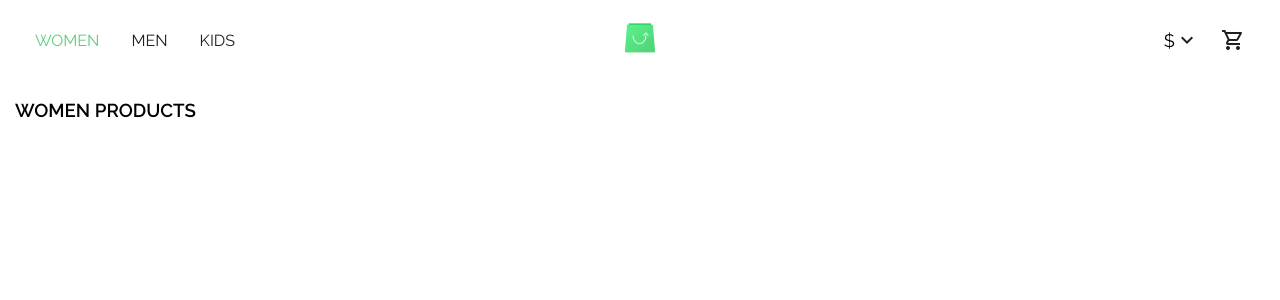
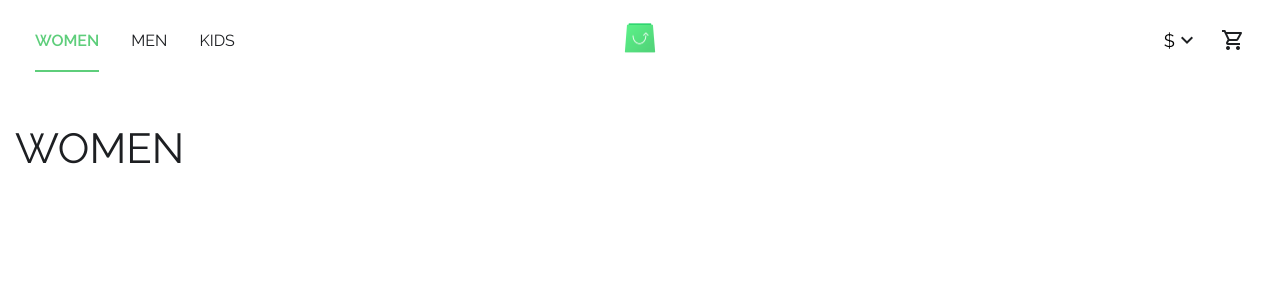
Before and after one commit to c0nevski/ScandiwebTest, a React (Create React App) app: page / in a window 1280 px wide. Shown: the top 300 px of the page. Built offline with nearby package versions, Linux system fonts and the light colour scheme.

Commit message:
updated to a category page instead of separate pages

```diff
--- a/package.json
+++ b/package.json
@@ -7,6 +7,7 @@
     "@testing-library/react": "^11.2.7",
     "@testing-library/user-event": "^12.8.3",
     "node-sass": "^6.0.1",
+    "prop-types": "^15.7.2",
     "react": "^17.0.2",
     "react-dom": "^17.0.2",
     "react-router-dom": "^5.3.0",
--- a/src/App.jsx
+++ b/src/App.jsx
@@ -1,5 +1,5 @@
 import { Switch, Route } from "react-router-dom";
-import { KidsProducts, MenProducts, WomenProducts } from "./pages";
+import { CategoryPage } from "./pages";
 import { BoxedLayout } from "./layouts";
 import "./App.scss";
 
@@ -9,17 +9,17 @@ function App() {
       <Switch>
         <Route exact path="/">
           <BoxedLayout>
-            <WomenProducts />
+            <CategoryPage categoryName="WOMEN" />
           </BoxedLayout>
         </Route>
         <Route path="/men">
           <BoxedLayout>
-            <MenProducts />
+            <CategoryPage categoryName="MEN" />
           </BoxedLayout>
         </Route>
         <Route exact path="/kids">
           <BoxedLayout>
-            <KidsProducts />
+            <CategoryPage categoryName="KIDS" />
           </BoxedLayout>
         </Route>
       </Switch>
--- a/src/components/Header/index.scss
+++ b/src/components/Header/index.scss
@@ -15,13 +15,23 @@
             &__item {
                 margin-right: 32px;
 
+
                 a {
                     color: var(--c-text);
+                    padding-bottom: 20px;
                 }
 
                 &--active a {
+                    font-weight: 600;
                     color: var(--c-primary);
+                    border-bottom: 2px solid var(--c-primary);
                 }
+
+                a:hover {
+                    color: var(--c-primary);
+                    border-bottom: 2px solid var(--c-primary);
+                }
+
             }
         }
 
--- a/src/index.scss
+++ b/src/index.scss
@@ -47,12 +47,12 @@ a {
   cursor: pointer;
 }
 
-a,
-a:hover {
-  -webkit-transition: all 0.4s ease-in-out;
-  -moz-transition: all 0.4s ease-in-out;
-  transition: all 0.4s ease-in-out;
-}
+// a,
+// a:hover {
+//   -webkit-transition: all 0.2s ease-in;
+//   -moz-transition: all 0.2s ease-in;
+//   transition: all 0.2s ease-in;
+// }
 
 h2 {
   /* Heading / Desktop / H2 */
--- /dev/null
+++ b/src/pages/ CategoryPage/index.jsx
@@ -0,0 +1,19 @@
+import React, { Component } from 'react'
+import PropTypes from 'prop-types';
+
+export class CategoryPage extends Component {
+
+    render() {
+        return (
+            <section className="homepage-section category">
+                <h2 className="category__name">{this.props.categoryName}</h2>
+            </section>
+        )
+    }
+}
+
+CategoryPage.propTypes = {
+    categoryName: PropTypes.string.isRequired,
+};
+
+export default CategoryPage
--- a/src/pages/KidsProducts/index.jsx
+++ /dev/null
@@ -1,13 +0,0 @@
-import React, { Component } from 'react';
-
-export class KidsProducts extends Component {
-    render() {
-        return (
-            <section className="homepage-section">
-                <h3>KIDS PRODUCTS</h3>
-            </section>
-        )
-    }
-}
-
-export default KidsProducts;
--- a/src/pages/MenProducts/index.jsx
+++ /dev/null
@@ -1,13 +0,0 @@
-import React, { Component } from 'react';
-
-export class MenProducts extends Component {
-    render() {
-        return (
-            <section className="homepage-section">
-                <h3>MEN PRODUCTS</h3>
-            </section>
-        )
-    }
-}
-
-export default MenProducts;
--- a/src/pages/WomenProducts/index.jsx
+++ /dev/null
@@ -1,13 +0,0 @@
-import React, { Component } from 'react';
-
-export class WomenProducts extends Component {
-    render() {
-        return (
-            <section className="homepage-section">
-                <h3>WOMEN PRODUCTS</h3>
-            </section>
-        )
-    }
-}
-
-export default WomenProducts;
--- a/src/pages/index.js
+++ b/src/pages/index.js
@@ -1,3 +1 @@
-export { default as WomenProducts } from './WomenProducts/index';
-export { default as MenProducts } from './MenProducts/index';
-export { default as KidsProducts } from './KidsProducts/index';
+export { default as CategoryPage } from './ CategoryPage/index'
```
Also changed, not shown: src/pages/ CategoryPage/index.scss (added), src/pages/MenProducts/index.scss (deleted), src/pages/WomenProducts/index.scss (deleted), 1 other file (tests, documents, lock files or other folders).
